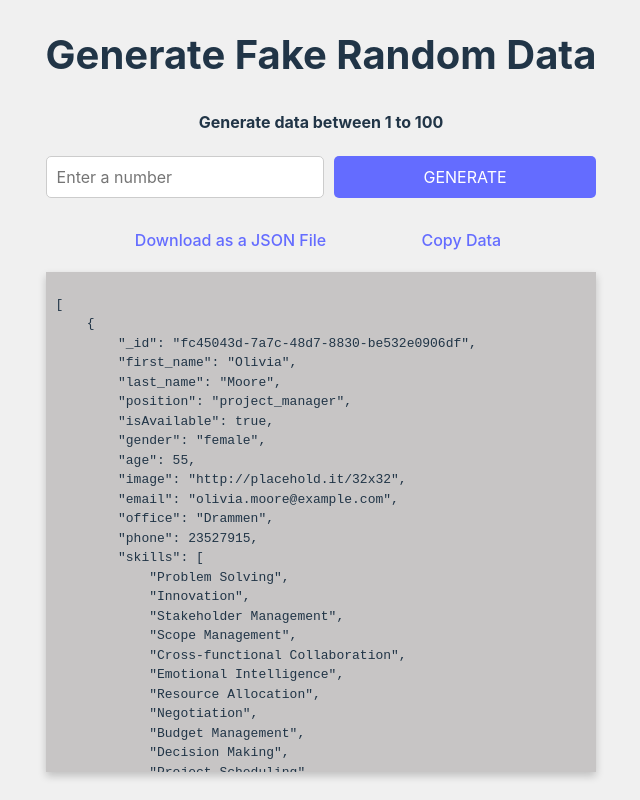
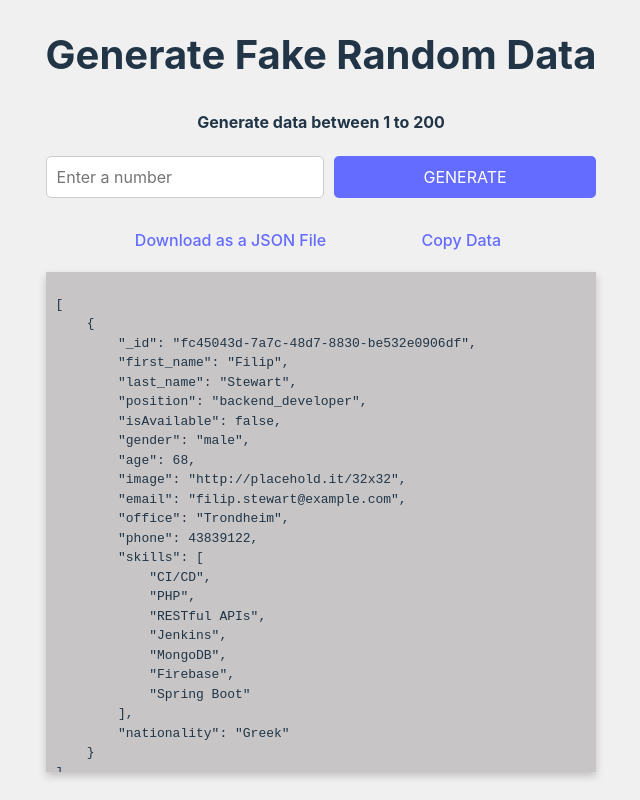
Before and after one commit to SoroushGhodrat/JSON-Data-Generator, a React (Vite) app: page / in a window 1280 px wide. Shown: the whole page, without its empty margins (319-959 px from the left). Built offline with nearby package versions, Linux system fonts and the light colour scheme.

Commit message:
Add nationality field to Data interface and

```diff
--- a/src/components/DataList.tsx
+++ b/src/components/DataList.tsx
@@ -6,6 +6,7 @@ const DataList = () => {
   const [value, setValue] = useState<number | ''>('');
   const [error, setError] = useState<string | null>(null);
   const [data, setData] = useState(generateRandomData());
+  const maxData: number = 200;
 
   const dataString = JSON.stringify(data, null, 4);
   const dataBlob = new Blob([dataString], { type: 'application/json' });
@@ -33,8 +34,8 @@ const DataList = () => {
   const handleGenerateData = () => {
     const number = Number(value);
 
-    if (!(number >= 1 && number <= 100)) {
-      setError('Please enter a number between 1 and 100');
+    if (!(number >= 1 && number <= maxData)) {
+      setError(`Please enter a number between 1 and ${maxData}`);
       setValue('');
       return;
     }
@@ -47,7 +48,7 @@ const DataList = () => {
     <>
       <span>
         <h2>Generate Fake Random Data</h2>
-        <h4>Generate data between 1 to 100</h4>
+        <h4>Generate data between 1 to {maxData}</h4>
       </span>
 
       <div className="generate">
--- a/src/helper/DataGenerator.ts
+++ b/src/helper/DataGenerator.ts
@@ -13,6 +13,7 @@ import {
   uiDesignerSkills,
   projectManagerSkills,
   fullstackSkills,
+  mationalities,
 } from '../mocks/data';
 
 export default function generateRandomData(count = 1): Array<Data> {
@@ -79,6 +80,10 @@ export default function generateRandomData(count = 1): Array<Data> {
     // generate a random phone number
     const randomPhone = Math.floor(10000000 + Math.random() * 90000000);
 
+    // generate a random nationality
+    const randomNationality =
+      mationalities[Math.floor(Math.random() * mationalities.length)];
+
     // add all generated data to the data variable
     data.push({
       _id: id,
@@ -93,6 +98,7 @@ export default function generateRandomData(count = 1): Array<Data> {
       office: randomOffice,
       phone: randomPhone,
       skills: randomSkills,
+      nationality: randomNationality,
     });
   }
 
--- a/src/mocks/data.ts
+++ b/src/mocks/data.ts
@@ -398,6 +398,17 @@ const projectManagerSkills: string[] = [
   'Cross-functional Collaboration',
   'Technical Proficiency',
 ];
+const mationalities: string[] = [
+  'German',
+  'Italian',
+  'Spanish',
+  'Greek',
+  'Dutch',
+  'Swedish',
+  'Portuguese',
+  'Polish',
+  'Norwegian',
+];
 
 export {
   maleFirstNames,
@@ -411,4 +422,5 @@ export {
   uiDesignerSkills,
   projectManagerSkills,
   fullstackSkills,
+  mationalities,
 };
```
Also changed, not shown: 1 other file (tests, documents, lock files or other folders).
